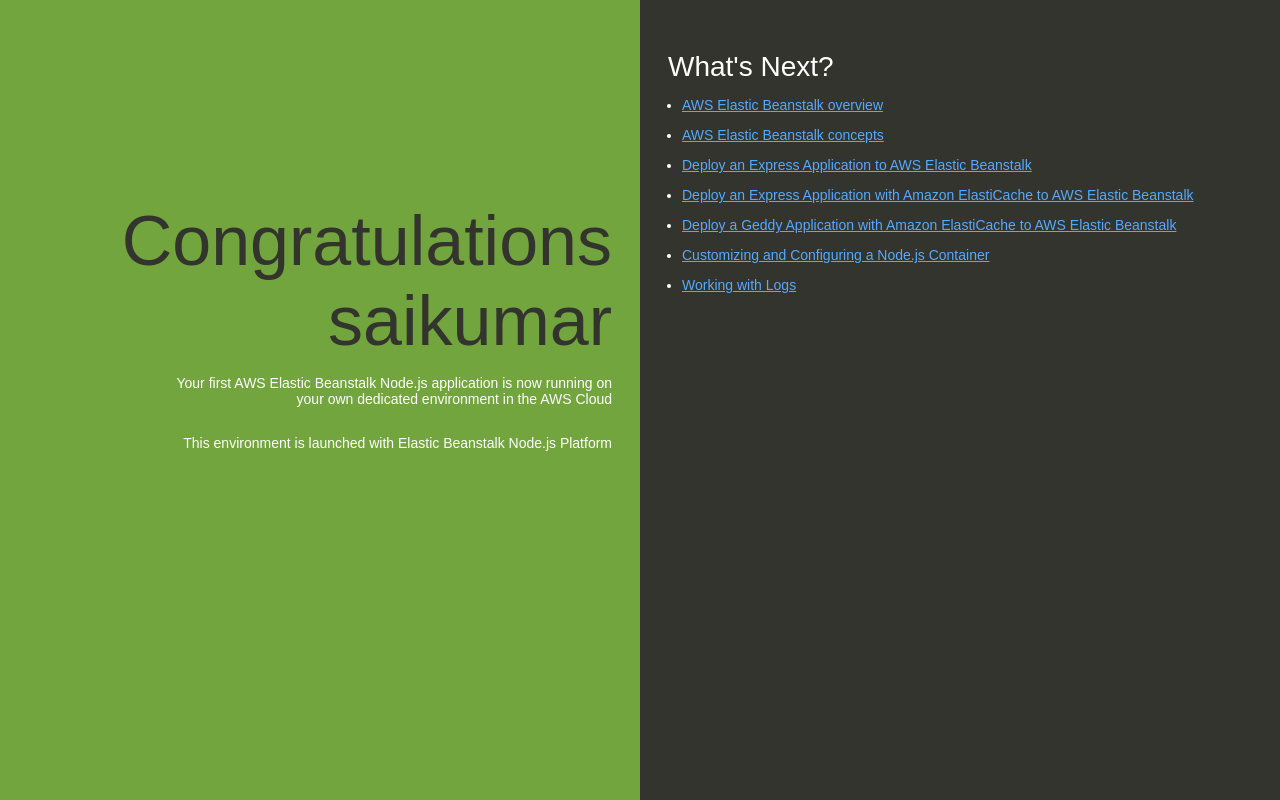
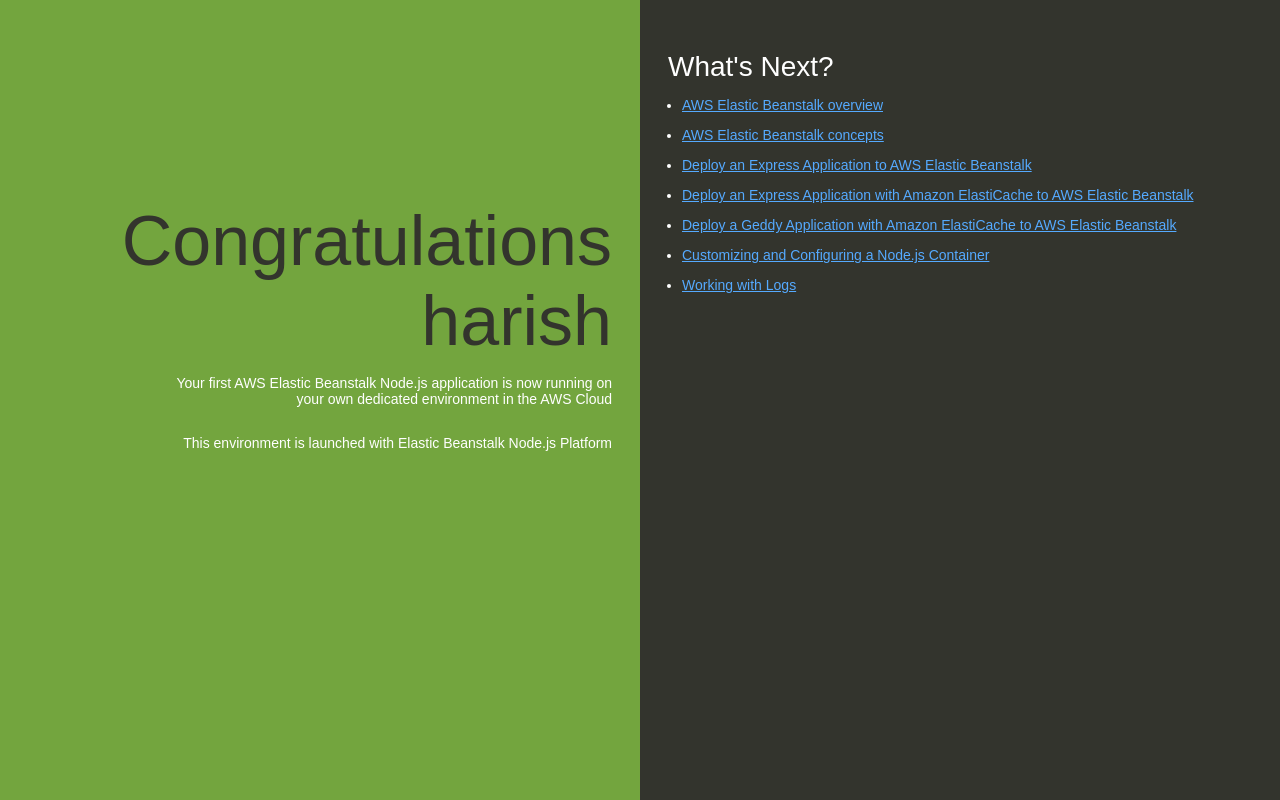
Before and after one commit to saikumar6764/nodejs-repo, a website: page index.html in a window 1280 px wide. Drawn offline with Linux system fonts and the light colour scheme.

Commit message:
Update index.html

```diff
--- a/index.html
+++ b/index.html
@@ -74,7 +74,7 @@
   </head>
   <body>
     <div class="textColumn">
-      <h1>Congratulations saikumar </h1>
+      <h1>Congratulations harish </h1>
       <p>Your first AWS Elastic Beanstalk Node.js application is now running on your own dedicated environment in the AWS Cloud</p>
       <p>This environment is launched with Elastic Beanstalk Node.js Platform</p>
     </div>
```
